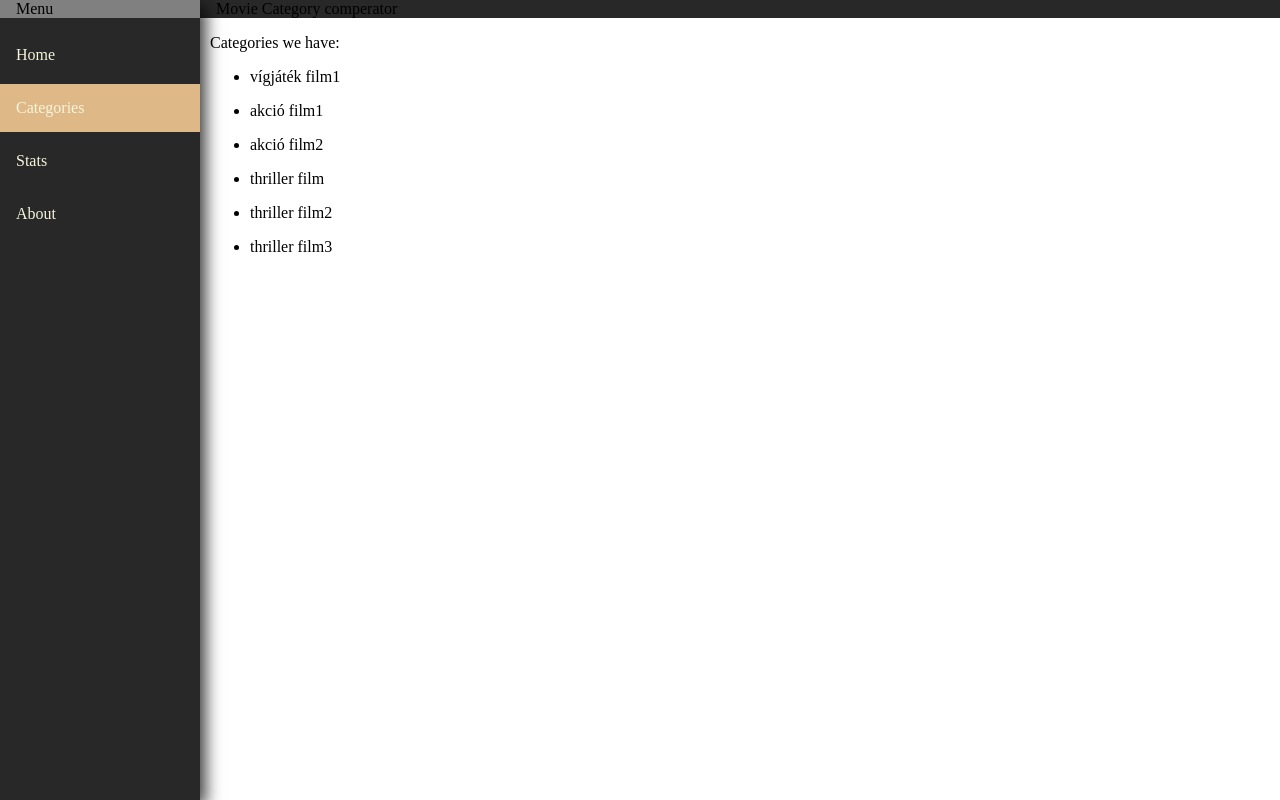
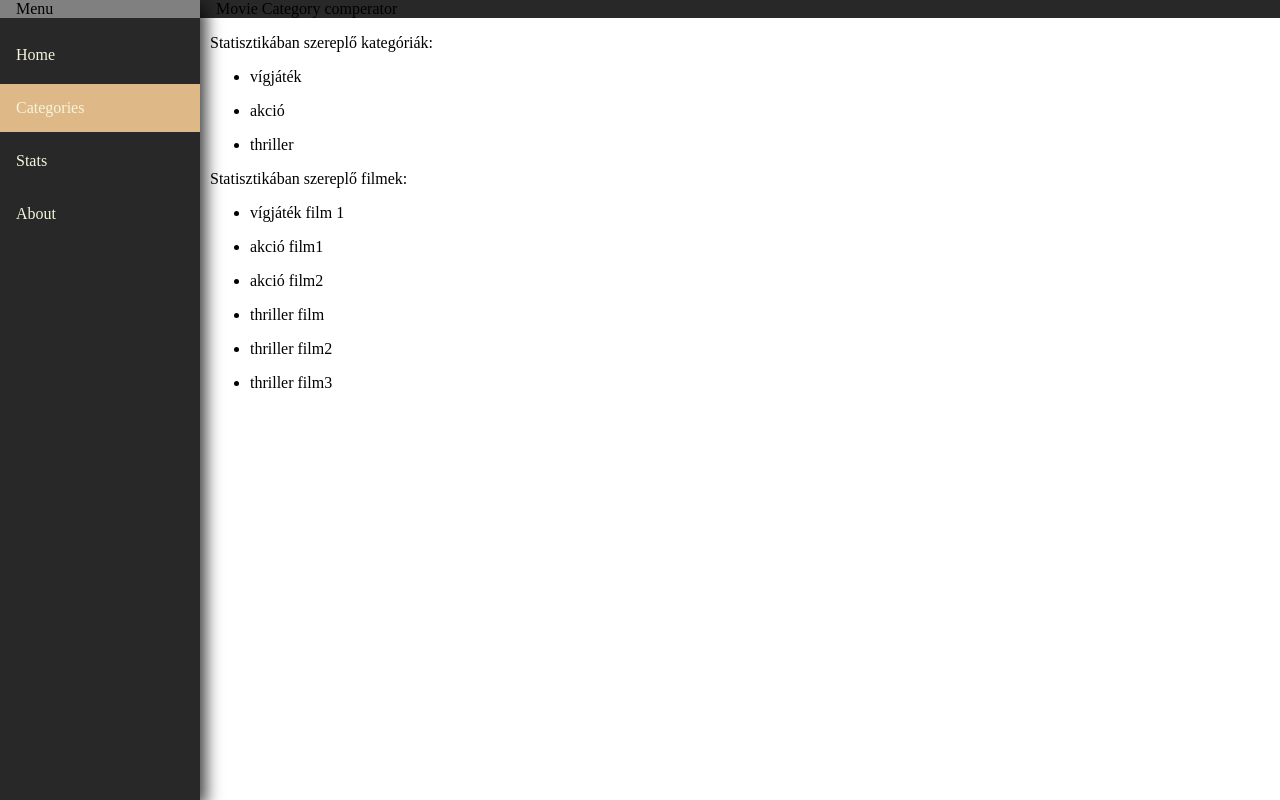
Before and after one commit to bhuba1/mcc, an Angular app: page /categories in a window 1280 px wide. Built offline with nearby package versions, Linux system fonts and the light colour scheme.

Commit message:
service update

```diff
--- a/src/app/categories/categories.component.html
+++ b/src/app/categories/categories.component.html
@@ -1,9 +1,15 @@
 <div class = "content">
+  <p>Statisztikában szereplő kategóriák:</p>
+  <ul *ngFor="let cat of aCategories">
+    <li>{{cat}}</li>
+
+  </ul>
   <p>
-    Categories we have:
+    Statisztikában szereplő filmek:
   </p>
   <ul *ngFor="let movie of movies">
     <li>{{movie.title}}</li>
 
   </ul>
+
 </div>
--- a/src/app/categories/categories.component.ts
+++ b/src/app/categories/categories.component.ts
@@ -9,10 +9,13 @@ import { MovieService } from '../movie.service';
 export class CategoriesComponent implements OnInit {
 
   public movies = [];
+  public aCategories = [];
   constructor(private _movieService: MovieService) { }
 
   ngOnInit(): void {
     this._movieService.getMovies().subscribe(data => this.movies = data);
+    this.aCategories = this._movieService.getAvailableCategories();
+
   }
 
 }
--- a/src/app/movie.service.ts
+++ b/src/app/movie.service.ts
@@ -15,4 +15,26 @@ export class MovieService {
   getMovies() : Observable<IMovie[]>{
     return this.http.get<IMovie[]>(this._url);
   }
+
+  getAvailableCategories() : string[] {
+    let categories = []
+    this.getMovies().subscribe(data => {
+      for (var val of data) {
+        if(!categories.includes(val.cat))
+        {
+          categories.push(val.cat);
+        }
+
+
+      }
+      console.log(categories);
+    });
+    return categories
+  }
+
+  getCategoryPointStat(): number[] {
+    let categories = this.getAvailableCategories();
+
+    return [2]
+  }
 }
--- a/src/assets/data/movies.json
+++ b/src/assets/data/movies.json
@@ -1,6 +1,6 @@
 [
     {
-        "title": "vígjáték film1",
+        "title": "vígjáték film 1",
         "cat": "vígjáték",
         "stat": "1",
         "stars": ["asd1","asd2"],
```
